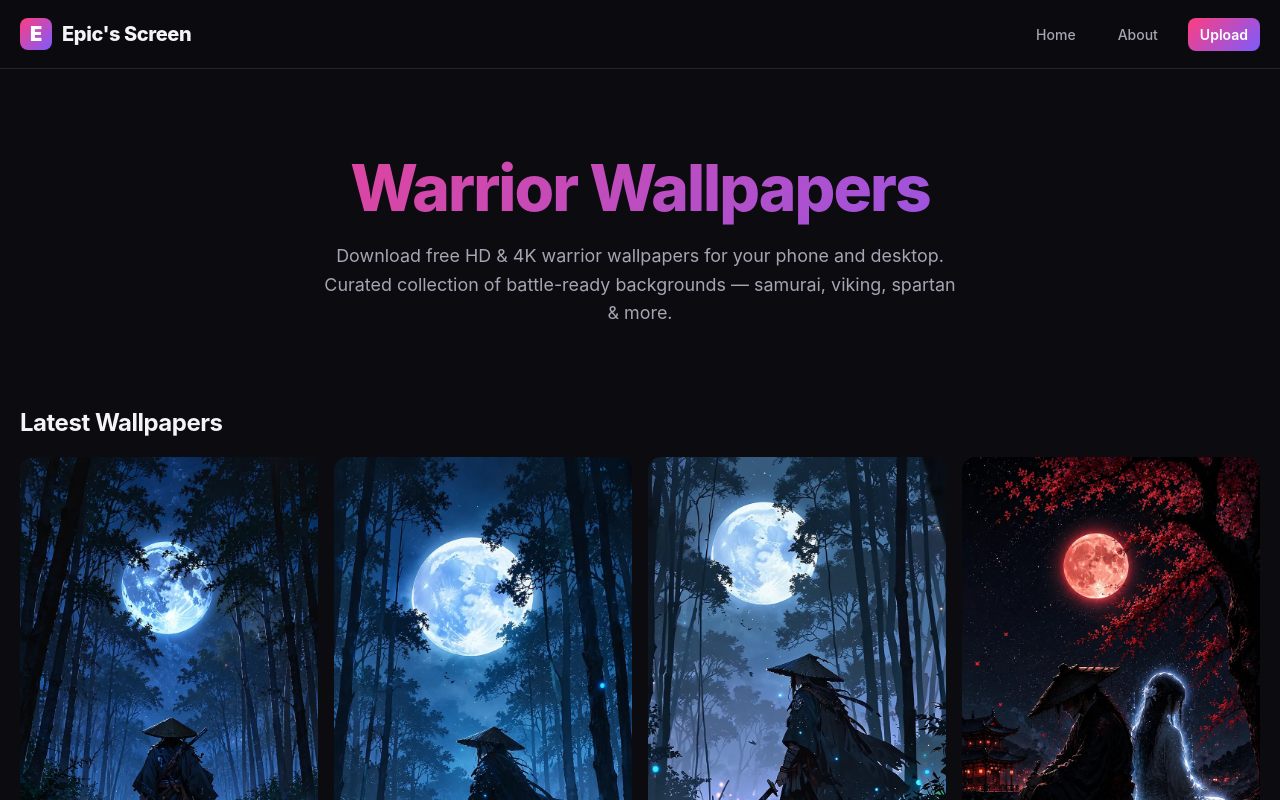
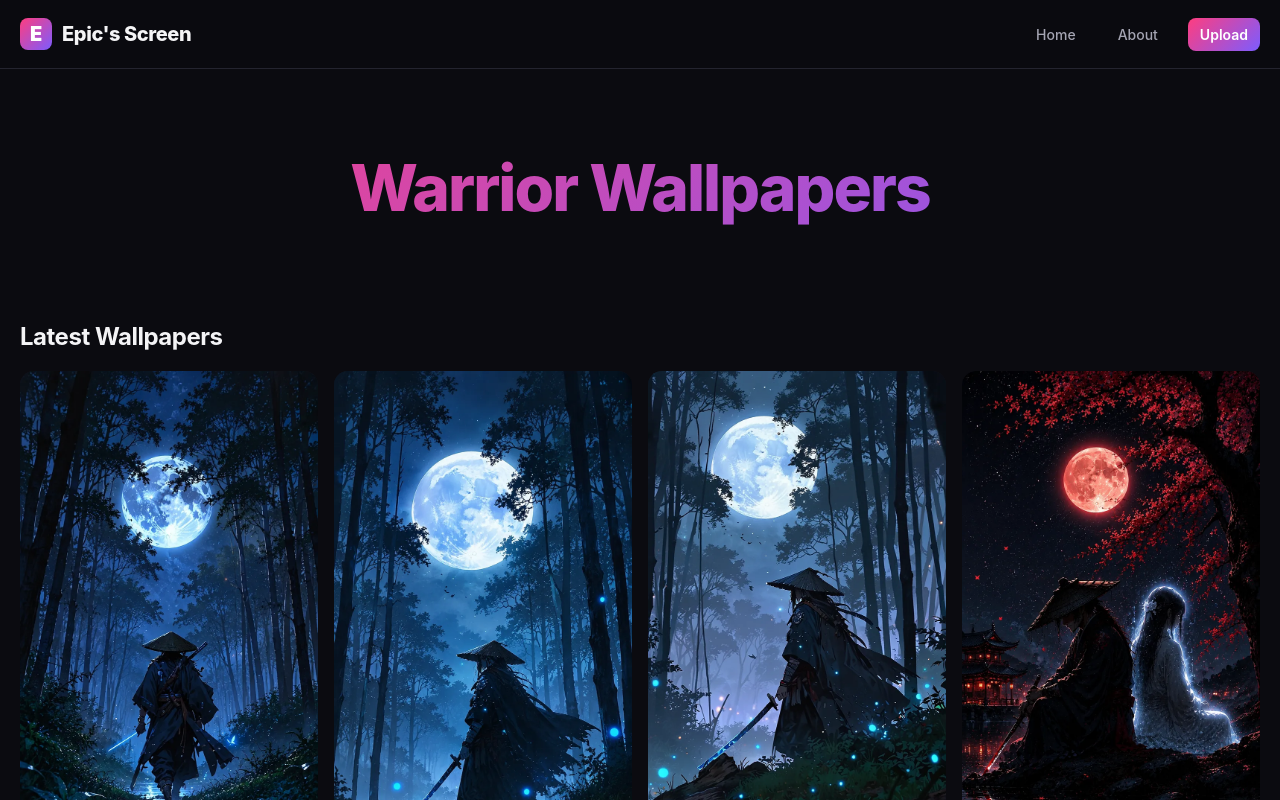
Before and after one commit to foryouoffside-lab/epics-screen, a Next.js app: page / in a window 1280 px wide. Shown: the top 800 px of the page. Built offline with nearby package versions, Linux system fonts and the light colour scheme; no server answers.

Commit message:
Show all wallpapers below each detail page. Simplify admin: remove description/category/tags fields

```diff
--- a/data/wallpapers.json
+++ b/data/wallpapers.json
@@ -60,7 +60,7 @@
       "likes": 0,
       "downloads": 0,
       "shares": 0,
-      "views": 0,
+      "views": 1,
       "createdAt": 1778952286347
     },
     {
--- a/src/app/page.js
+++ b/src/app/page.js
@@ -7,7 +7,7 @@ import { siteConfig } from "@/lib/site";
 
 export const metadata = buildMetadata({
   title: "Warrior Wallpapers HD & 4K — Free Phone & Desktop Backgrounds",
-  description: "Download free warrior wallpapers in HD & 4K for phone and desktop. Epic's Screen curates battle, samurai, viking & spartan backgrounds. New wallpapers added weekly.",
+  description: " ",
   path: "/",
   keywords: ["warrior wallpapers", "warrior phone wallpaper", "warrior HD", "samurai wallpaper", "viking wallpaper", "spartan wallpaper"]
 });
@@ -28,10 +28,7 @@ export default async function HomePage() {
       <section className="hero" aria-labelledby="hero-h">
         <div className="container">
           <h1 id="hero-h">Warrior Wallpapers</h1>
-          <p>
-            Download free HD &amp; 4K warrior wallpapers for your phone and desktop.
-            Curated collection of battle-ready backgrounds — samurai, viking, spartan &amp; more.
-          </p>
+
         </div>
       </section>
 
--- a/src/lib/site.js
+++ b/src/lib/site.js
@@ -2,7 +2,7 @@ export const siteConfig = {
   name: "Epic's Screen",
   shortName: "Epic's Screen",
   description:
-    "Download free HD & 4K warrior wallpapers for phone and desktop. Epic's Screen offers a curated collection of battle-ready, samurai, viking, and Spartan warrior backgrounds. New wallpapers weekly.",
+    "",
   url: process.env.NEXT_PUBLIC_SITE_URL || "http://localhost:3000",
   ogImage: "/og-default.png",
   locale: "en_US",
```
